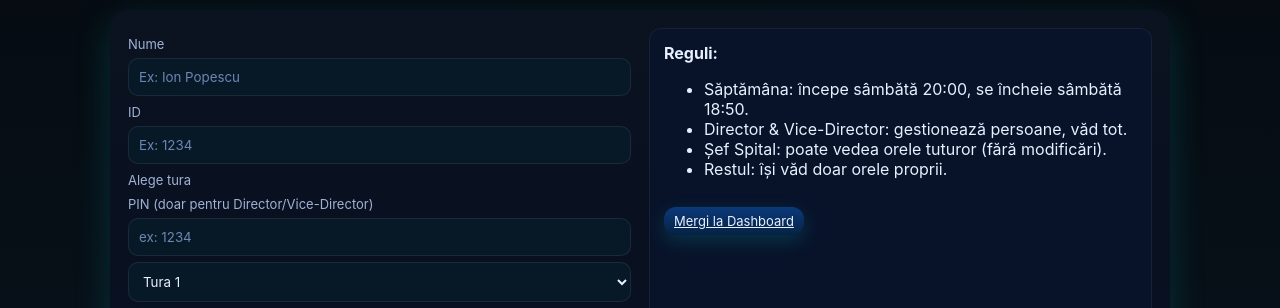
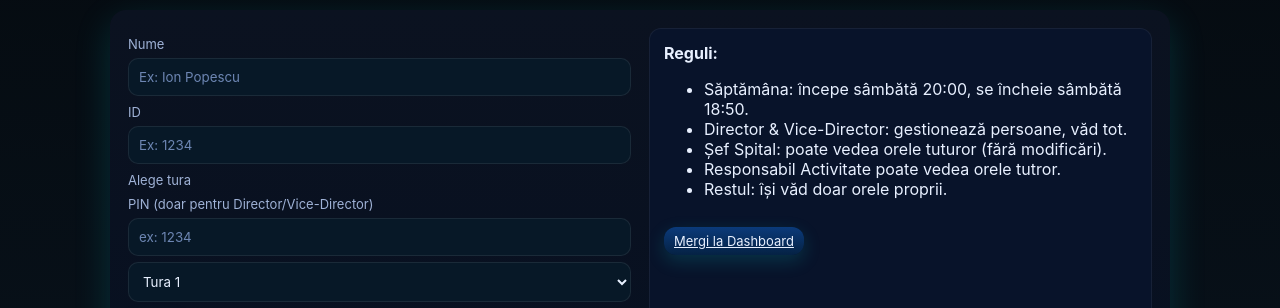
Before and after one commit to LegionsX-Marius/works, a plain HTML site: page login.html in a window 1280 px wide. Shown: the part 644-952 px from the top of the page. Drawn offline with Linux system fonts and the light colour scheme; files whose address does not match are found by name.

Commit message:
Update login.html

```diff
--- a/login.html
+++ b/login.html
@@ -39,6 +39,7 @@
             <li>Săptămâna: începe sâmbătă 20:00, se încheie sâmbătă 18:50.</li>
             <li>Director & Vice-Director: gestionează persoane, văd tot.</li>
             <li>Șef Spital: poate vedea orele tuturor (fără modificări).</li>
+            <li>Responsabil Activitate poate vedea orele tutror.</li>
             <li>Restul: își văd doar orele proprii.</li>
           </ul>
           <a class="btn small" href="index.html">Mergi la Dashboard</a>
```
